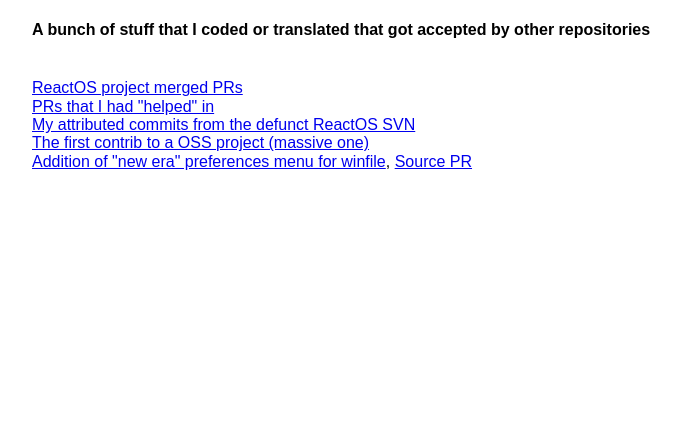
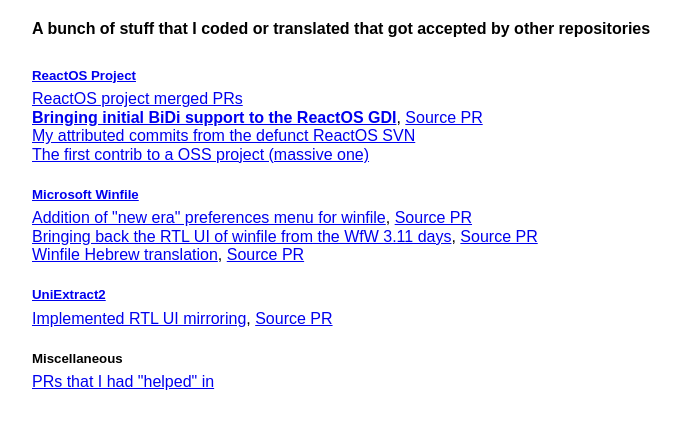
Before and after one commit to peterooch/peterooch.github.io, a Jekyll site: the page built from commits.html, in a window 1280 px wide. Shown: the top 429 px of the page, without its empty margins (96-777 px from the left). Built offline with Jekyll 4.4.1, drawn with Linux system fonts in a browser that asks for light colours.

Commit message:
Update commits.html

```diff
--- a/_layouts/default.html
+++ b/_layouts/default.html
@@ -15,6 +15,14 @@
             margin-bottom: 0%;
             margin-top: 0%;
         }
+        h5 {
+            margin-bottom: -1%;
+            margin-top: 2%;
+        }
+        h4 {
+            margin-bottom: -1%;
+            margin-top: 0%;
+        }
     </style>
 </head>
 <body>
--- a/commits.html
+++ b/commits.html
@@ -1,10 +1,18 @@
 ---
 layout: default
-title: Contribution Listings
+title: Contributions to various projects
 ---
 <h4>A bunch of stuff that I coded or translated that got accepted by other repositories</h4><br/>
+<h5><a href="https://reactos.org">ReactOS Project</a></h5><br/>
 <a href="https://github.com/pulls?utf8=%E2%9C%93&q=is%3Apr+author%3Apeterooch+archived%3Afalse+is%3Amerged&user=reactos">ReactOS project merged PRs</a><br/>
-<a href="https://github.com/pulls?utf8=%E2%9C%93&q=is%3Apr+archived%3Afalse+is%3Amerged+mentions%3Apeterooch+">PRs that I had "helped" in</a><br/>
+<b><a href="https://github.com/reactos/reactos/commit/a4a59ad4137fbf959d2cc7972ef4a5e33f6a80aa">Bringing initial BiDi support to the ReactOS GDI</a></b>,&nbsp;<a href="https://github.com/reactos/reactos/pull/534">Source PR</a><br/>
 <a href="https://github.com/reactos/reactos/search?utf8=%E2%9C%93&q=baruch+rutman&type=Commits">My attributed commits from the defunct ReactOS SVN</a><br/>
 <a href="https://github.com/reactos/reactos/commit/9ba418e493266678228200c97fd2ddcce2bd2df8">The first contrib to a OSS project (massive one)</a><br/>
-<a href="https://github.com/Microsoft/winfile/commit/5d3076cf6230c38d07534b8ade614523941a62be">Addition of "new era" preferences menu for winfile</a>,&nbsp<a href="https://github.com/Microsoft/winfile/pull/121">Source PR</a><br/>
+<h5><a href="https://github.com/Microsoft/winfile">Microsoft Winfile</a></h5><br/>
+<a href="https://github.com/Microsoft/winfile/commit/5d3076cf6230c38d07534b8ade614523941a62be">Addition of "new era" preferences menu for winfile</a>,&nbsp;<a href="https://github.com/Microsoft/winfile/pull/121">Source PR</a><br/>
+<a href="https://github.com/Microsoft/winfile/commit/10b8a100d2eedbe4f1e6660d7da643ff7fd735ac">Bringing back the RTL UI of winfile from the WfW 3.11 days</a>,&nbsp;<a href="https://github.com/Microsoft/winfile/pull/166">Source PR</a><br/>
+<a href="https://github.com/Microsoft/winfile/commit/42fd1aaa677b4ce0e6223e190cc2ad3c12408aa1">Winfile Hebrew translation</a>,&nbsp;<a href="https://github.com/Microsoft/winfile/pull/148">Source PR</a><br/>
+<h5><a href="https://github.com/Bioruebe/UniExtract2">UniExtract2</a></h5><br/>
+<a href="https://github.com/Bioruebe/UniExtract2/commit/14b9c27d964bf97a0cfd45a93b7b9fd0225266b0">Implemented RTL UI mirroring</a>,&nbsp;<a href="https://github.com/Bioruebe/UniExtract2/pull/84">Source PR</a><br/>
+<h5>Miscellaneous</h5><br/>
+<a href="https://github.com/pulls?utf8=%E2%9C%93&q=is%3Apr+archived%3Afalse+is%3Amerged+mentions%3Apeterooch+">PRs that I had "helped" in</a><br/>
```
